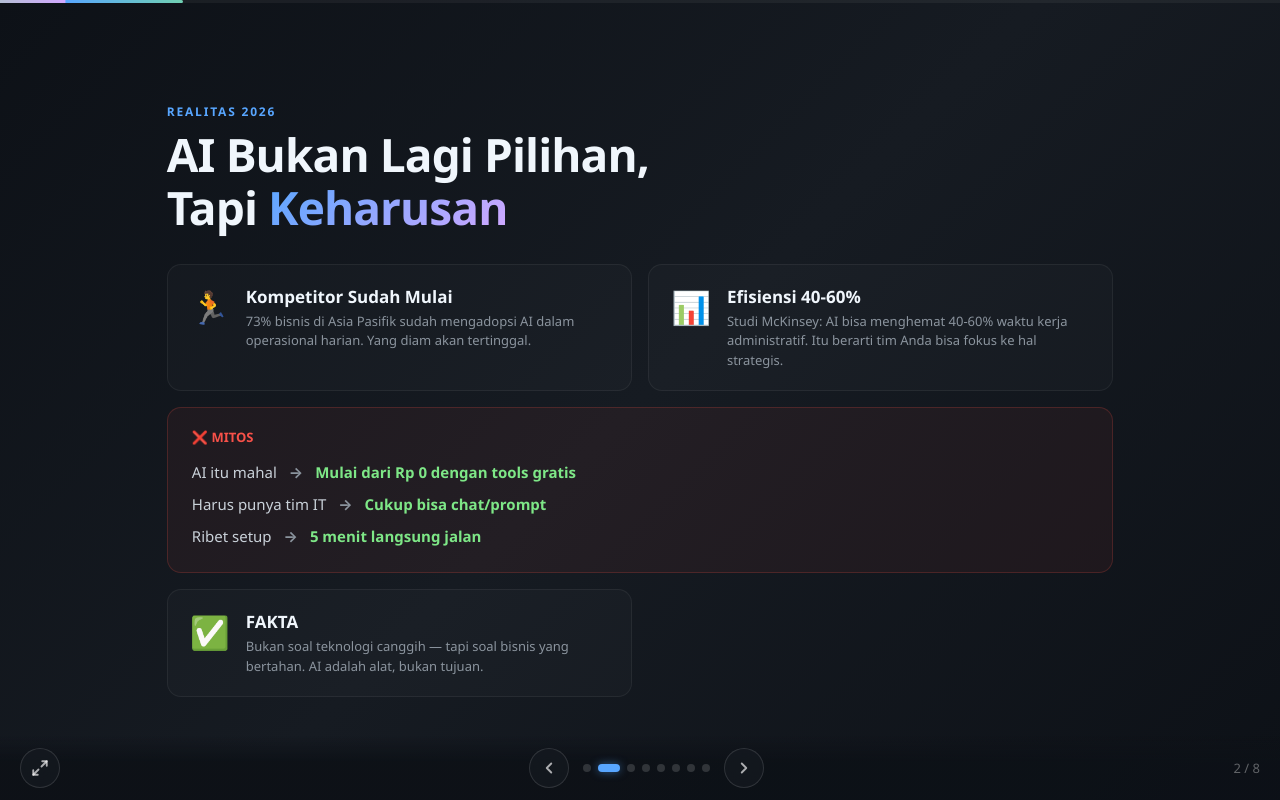
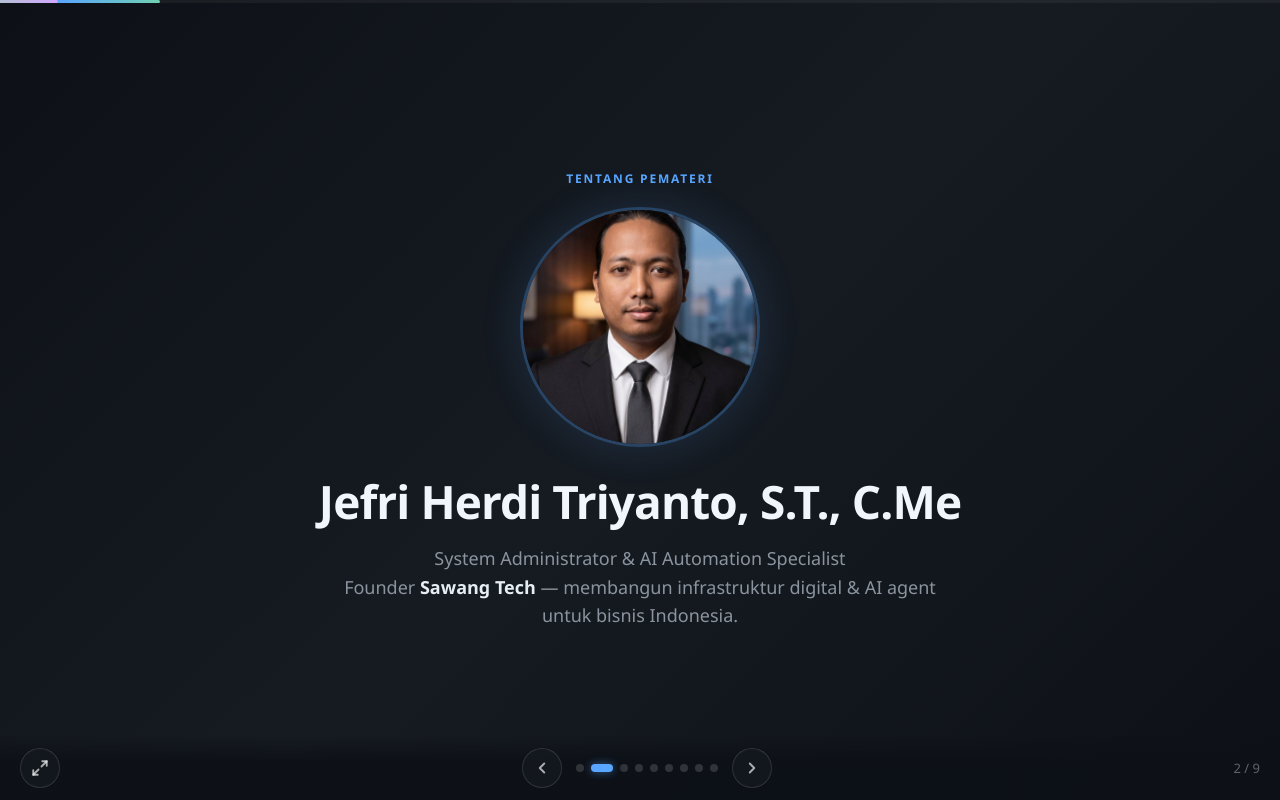
Before and after one commit to jefripunza/ai-for-business-presentation, a Vue app: page / in a window 1280 px wide. Both pictures are taken after a click on the element 616 px from the left and 768 px from the top of the page. Built offline with nearby package versions, Linux system fonts and the light colour scheme.

Commit message:
Revisi: slide 1 bersih + slide 2 perkenalan Jefri Herdi Triyanto
- Slide 1: hapus robot emoji & 3 badge
- Slide 2 (baru): foto profil + nama Jefri Herdi Triyanto, S.T., C.Me
- Total slide: 8 → 9
- Foto di public/jefri.jpg

```diff
--- a/src/App.vue
+++ b/src/App.vue
@@ -5,7 +5,7 @@ import 'swiper/swiper-bundle.css'
 
 let swiperInstance = null
 
-const totalSlides = 8
+const totalSlides = 9
 const currentSlide = ref(0)
 const swiperEl = ref(null)
 const progressPercent = ref(0)
@@ -67,29 +67,19 @@ function toggleFullscreen() {
     <div ref="swiperEl" class="swiper">
       <div class="swiper-wrapper">
 
-        <!-- ===== SLIDE 1: TITLE ===== -->
+        <!-- ===== SLIDE 1: TITLE (clean — no robot, no badges) ===== -->
         <div class="swiper-slide slide" style="background: radial-gradient(ellipse at 50% 30%, #0a1628 0%, #0d1117 70%);">
           <div class="slide-content center hero-layout">
             <div class="anim-item" style="--i:0">
-              <div class="hero-emoji">🤖</div>
+              <h1 class="hero-title">AI for Business</h1>
             </div>
             <div class="anim-item" style="--i:1">
-              <h1 class="hero-title">AI for Business</h1>
+              <p class="hero-subtitle">Dari Bingung ke Untung</p>
             </div>
             <div class="anim-item" style="--i:2">
-              <p class="hero-subtitle">Dari Bingung ke Untung</p>
-            </div>
-            <div class="anim-item" style="--i:3">
               <p class="hero-subtitle" style="font-size: 22px; color: #58a6ff; margin-top: 4px;">
                 Strategi Praktis Adopsi AI untuk Bisnis Anda
               </p>
-            </div>
-            <div class="anim-item" style="--i:4">
-              <div class="hero-tags">
-                <span class="hero-tag">📊 Bisnis</span>
-                <span class="hero-tag">⚡ Praktis</span>
-                <span class="hero-tag">🚀 Actionable</span>
-              </div>
             </div>
           </div>
           <div class="particles">
@@ -107,7 +97,30 @@ function toggleFullscreen() {
           </div>
         </div>
 
-        <!-- ===== SLIDE 2: KENAPA AI BUKAN PILIHAN ===== -->
+        <!-- ===== SLIDE 2: PERKENALAN ===== -->
+        <div class="swiper-slide slide" style="background: linear-gradient(135deg, #0d1117 0%, #161b22 50%, #0d1117 100%);">
+          <div class="slide-content center">
+            <div class="anim-item" style="--i:0">
+              <div class="section-label">TENTANG PEMATERI</div>
+            </div>
+            <div class="anim-item" style="--i:1">
+              <div class="intro-photo-wrap">
+                <img src="/jefri.jpg" alt="Jefri Herdi Triyanto" class="intro-photo" />
+              </div>
+            </div>
+            <div class="anim-item" style="--i:2">
+              <h2 class="slide-title" style="margin-top: 16px;">Jefri Herdi Triyanto, S.T., C.Me</h2>
+            </div>
+            <div class="anim-item" style="--i:3">
+              <p style="font-size: 18px; color: #8b949e; max-width: 600px; text-align: center; line-height: 1.6;">
+                System Administrator & AI Automation Specialist<br>
+                Founder <strong style="color: #e6edf3;">Sawang Tech</strong> — membangun infrastruktur digital & AI agent untuk bisnis Indonesia.
+              </p>
+            </div>
+          </div>
+        </div>
+
+        <!-- ===== SLIDE 3: KENAPA AI BUKAN PILIHAN ===== -->
         <div class="swiper-slide slide" style="background: linear-gradient(135deg, #0d1117 0%, #161b22 50%, #0d1117 100%);">
           <div class="slide-content">
             <div class="anim-item" style="--i:0">
@@ -494,6 +507,22 @@ html, body, #app { width: 100%; height: 100%; overflow: hidden; font-family: 'Se
 .principle-box { display: flex; gap: 14px; align-items: flex-start; padding: 18px 24px; border-radius: 14px; background: rgba(88,166,255,0.05); border: 1px solid rgba(88,166,255,0.15); font-size: 16px; color: #c9d1d9; line-height: 1.5; max-width: 700px; }
 .principle-icon { font-size: 28px; flex-shrink: 0; }
 
+/* Intro / Perkenalan */
+.intro-photo-wrap {
+  width: clamp(160px, 28vw, 240px);
+  height: clamp(160px, 28vw, 240px);
+  border-radius: 50%;
+  overflow: hidden;
+  border: 3px solid rgba(88,166,255,0.3);
+  box-shadow: 0 0 40px rgba(88,166,255,0.15);
+  margin: 12px auto;
+}
+.intro-photo {
+  width: 100%;
+  height: 100%;
+  object-fit: cover;
+}
+
 /* Case study (slide 5) */
 .case-study-grid { display: flex; flex-direction: column; gap: 18px; margin: 30px 0; max-width: 750px; }
 .case-step { display: flex; gap: 18px; align-items: flex-start; padding: 20px 24px; border-radius: 14px; background: rgba(255,255,255,0.02); border: 1px solid rgba(255,255,255,0.06); transition: all 0.3s; }
```
Also changed, not shown: public/jefri.jpg (added).
